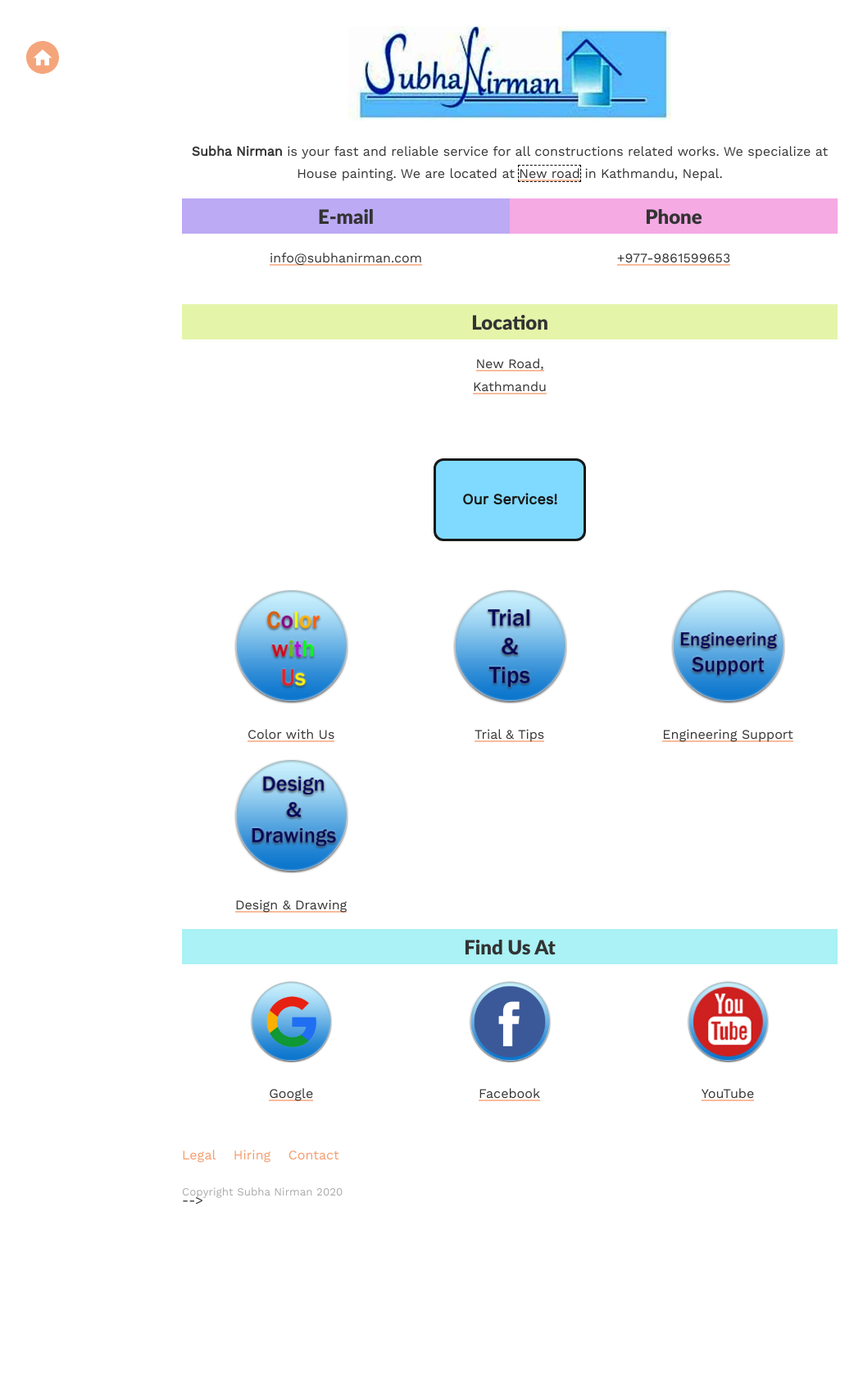
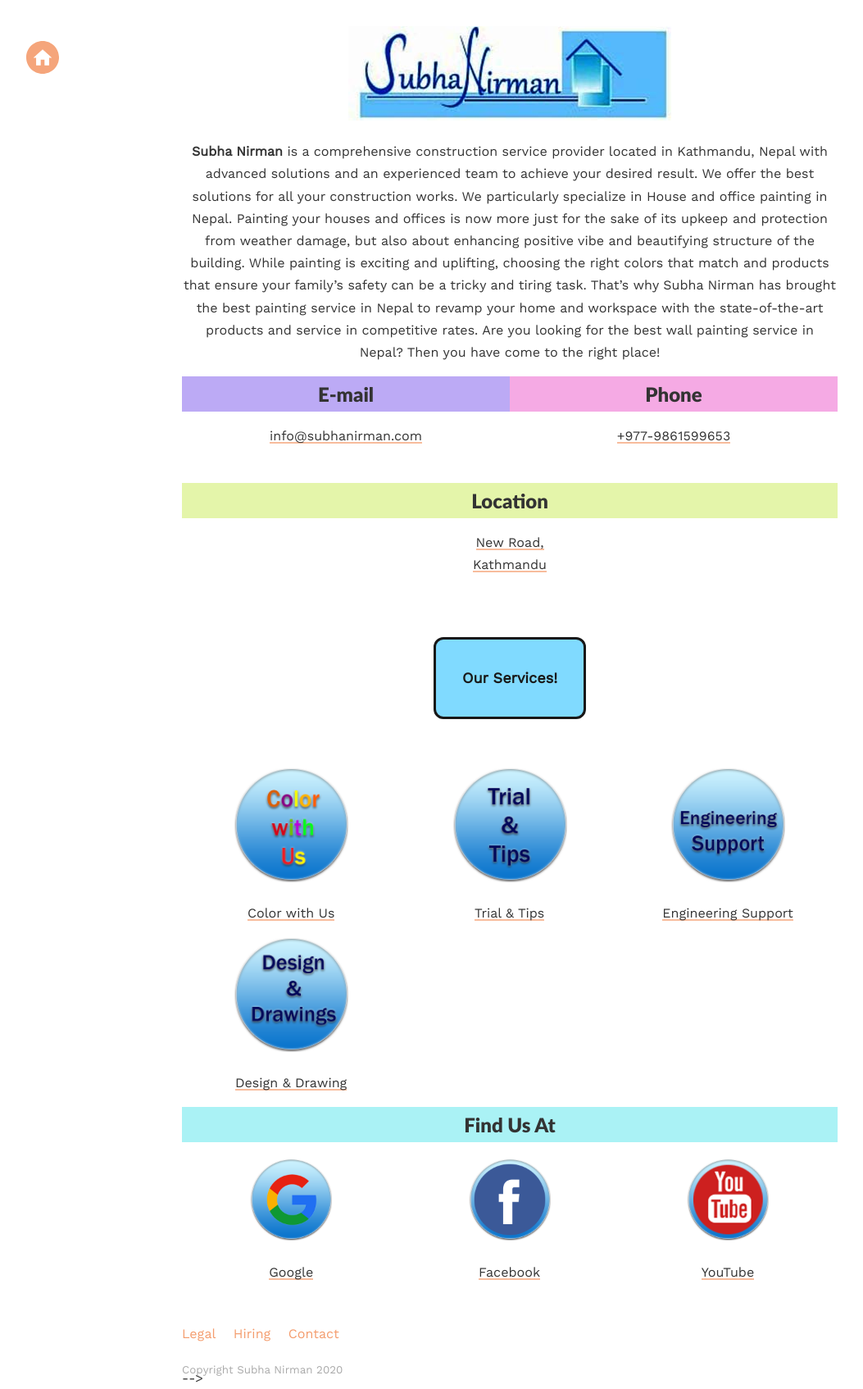
Before and after one commit to subha-nirman/subhanirman, a Jekyll site: the page built from index.html, in a window 1280 px wide. Shown: the whole page at 82% size, without its empty margins (18-1071 px from the left). Built offline with Jekyll 4.4.1, drawn with Linux system fonts in a browser that asks for light colours; before the commit the page ends 1477 px from its top, so only the background shows below that.

Commit message:
Update index.html

```diff
--- a/index.html
+++ b/index.html
@@ -1,13 +1,16 @@
 ---
 layout: default
-description: Fast and reliable phone, laptop, and game console repairs in Berkeley and the Bay Area. We bring your dying iPhone, MacBook, PlayStation and more back to life!
+description: Subha Nirman, a comprehensive construction service provider located in Kathmandu.
 ---
 
 <div class="logo">
   <img src="{{site.baseurl}}/images/sn_logo.jpg"</img>
 </div>
 
-<div class="center"><p><b>Subha Nirman</b> is your fast and reliable service for all constructions related works. We specialize at House painting. We are located at <outline><a href= "https://goo.gl/maps/sT1smefptF2eRuTc8">New road</a></outline> in Kathmandu, Nepal.
+<div class="center"><p><b>Subha Nirman</b> is a comprehensive construction service provider located in Kathmandu, Nepal with advanced solutions and an experienced team to achieve your desired result.
+We offer the best solutions for all your construction works. We particularly specialize in House and office painting in Nepal. Painting your houses and offices is now more just for the sake of its upkeep and protection from weather damage, but also about enhancing positive vibe and beautifying structure of the building.
+While painting is exciting and uplifting, choosing the right colors that match and products that ensure your family’s safety can be a tricky and tiring task. That’s why Subha Nirman has brought the best painting service in Nepal to revamp your home and workspace with the state-of-the-art products and service in competitive rates.
+Are you looking for the best wall painting service in Nepal? Then you have come to the right place!
 
 <!-- <p><b>Hours:</b> M, W-Sat <em>10AM-2:30PM, 3:30-6PM</em> | Sun <em>12PM-2:30PM, 3:30-6PM</em> | CLOSED TUESDAYS </p>
  -->
```
